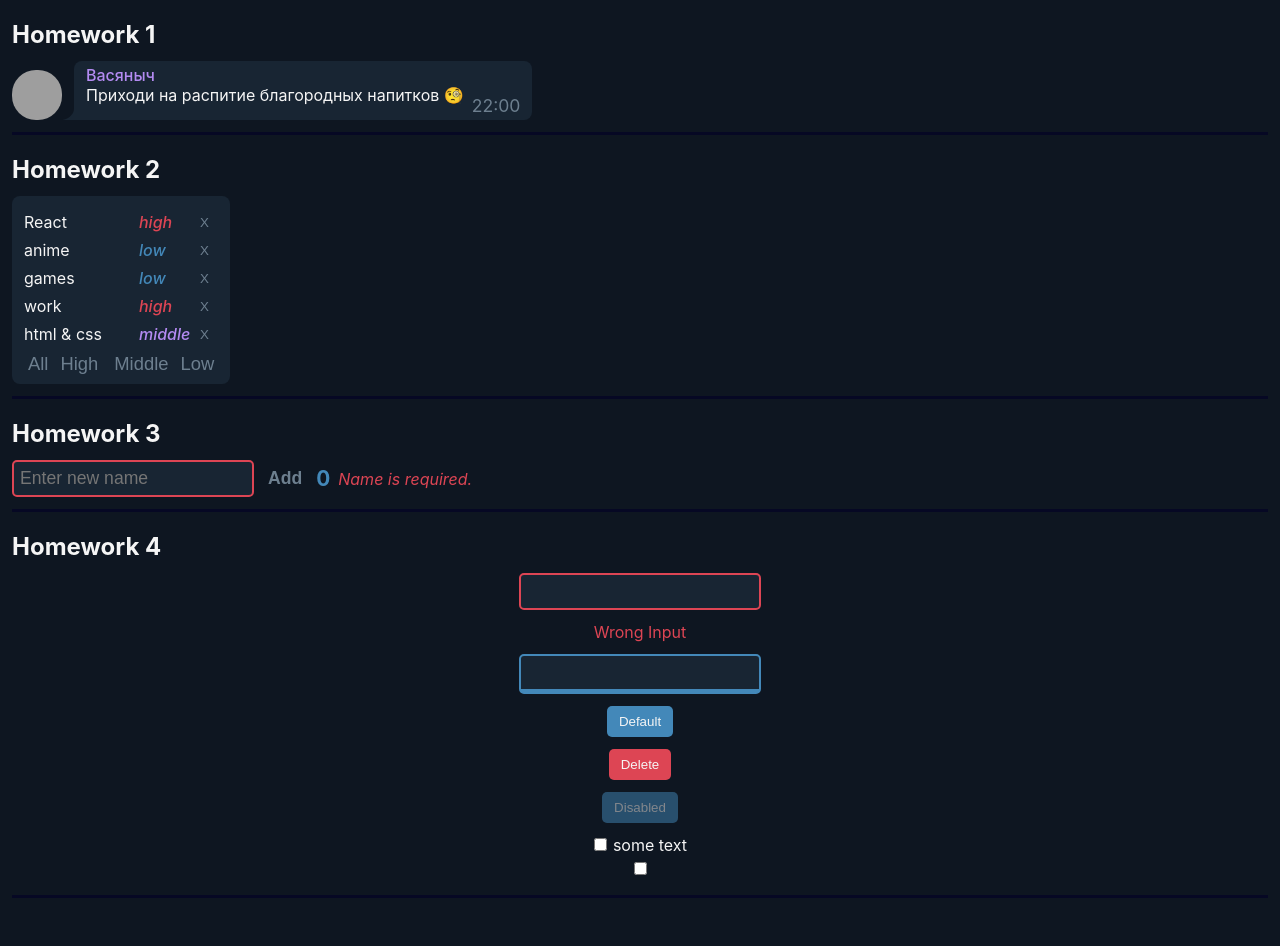
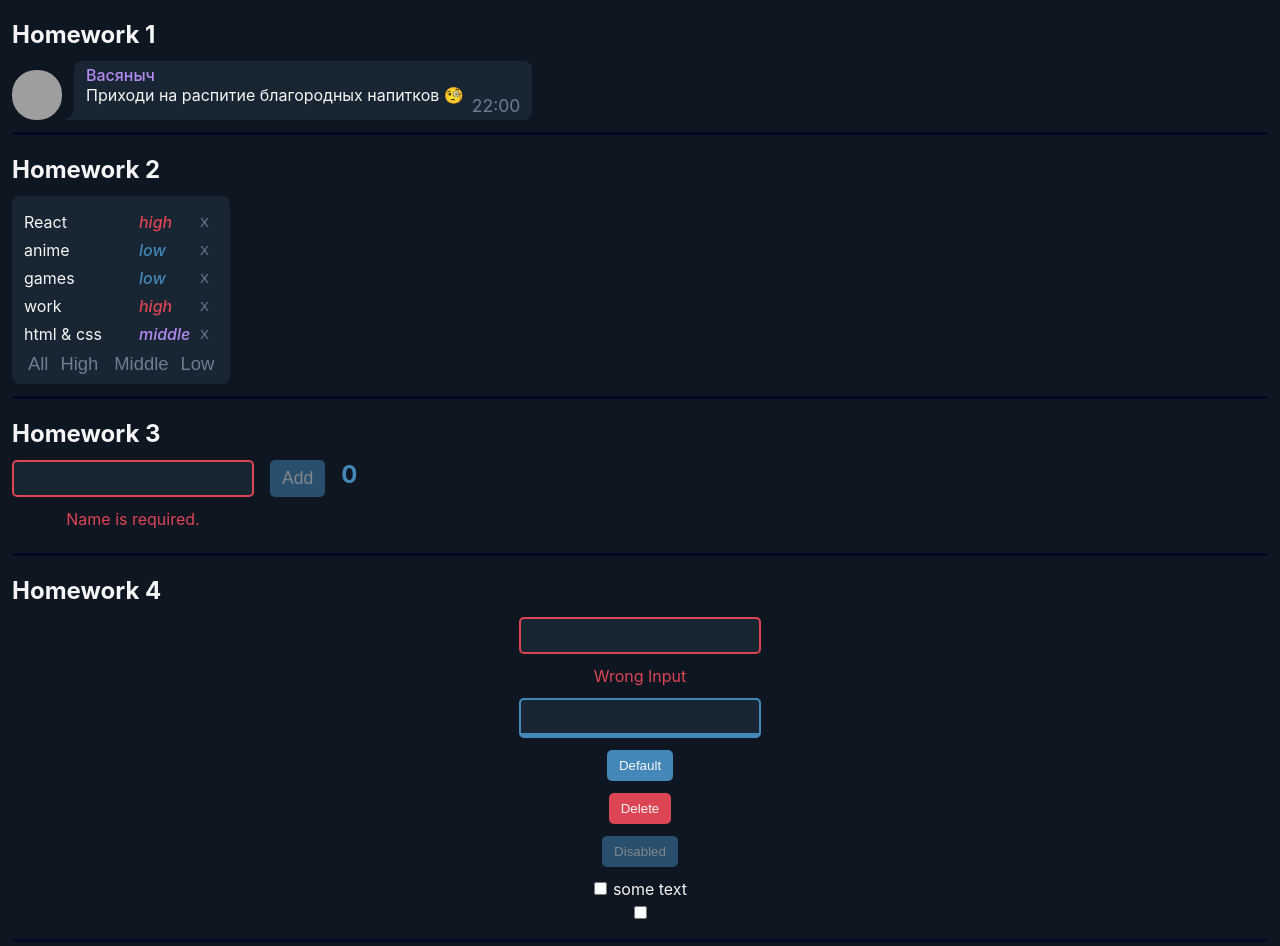
Before and after one commit to mykolao/react-homeworks, a React (Create React App) app: page / in a window 1280 px wide. Before the commit the page ends 902 px from the top, so only its background shows below. Built offline with nearby package versions, Linux system fonts and the light colour scheme; grey boxes are pictures that could not be loaded.

Commit message:
replaced with super components

```diff
--- a/src/homework-3/Greeting.module.css
+++ b/src/homework-3/Greeting.module.css
@@ -1,53 +1,23 @@
 .greeting {
   margin: 12px;
   display: flex;
+  align-items: flex-start;
+}
+
+.input {
+  display: flex;
+  flex-direction: column;
   align-items: center;
 }
 
-.input {
-  border-radius: 5px;
-  padding: 6px;
+.button {
+  margin-left: 16px;
   font-size: 1.1rem;
-  background-color: var(--fg-color);
-  color: var(--color-light);
-  border: none;
-}
-
-.input:focus {
-  outline: none;
-}
-
-.noerror {
-  border: 2px solid var(--color-blue);
-}
-
-.error {
-  border: 2px solid var(--color-red);
-}
-
-.button {
-  margin-left: 8px;
-  border: none;
-  background-color: var(--bg-color);
-  font-size: 1.1rem;
-  font-weight: bold;
-  color: var(--color-dark);
-}
-
-.button:hover {
-  cursor: pointer;
-  color: var(--color-light);
 }
 
 .counter {
-  margin-left: 8px;
-  font-size: 1.3rem;
+  margin-left: 16px;
+  font-size: 1.5rem;
   font-weight: bold;
   color: var(--color-blue);
 }
-
-.error_message {
-  margin-left: 8px;
-  color: var(--color-red);
-
-}
--- a/src/homework-3/Greeting.tsx
+++ b/src/homework-3/Greeting.tsx
@@ -1,11 +1,13 @@
 import React, { ChangeEvent } from "react";
+import SuperInputText from "../homework-4/common/c1-SuperInputText/SuperInputText";
+import SuperButton from "../homework-4/common/c2-SuperButton/SuperButton";
 import s from "./Greeting.module.css";
 
 type GreetingPropsType = {
   name: string;
   setNameCallback: (e: ChangeEvent<HTMLInputElement>) => void;
   addUser: () => void;
-  error: boolean;
+  error: string;
   totalUsers: number;
 };
 
@@ -16,12 +18,28 @@ const Greeting: React.FC<GreetingPropsType> = ({
   error,
   totalUsers,
 }) => {
-  const inputClass = error ? s.error : s.noerror;
-  const errorMsg = error ? "Name is required." : "";
+  // const inputClass = error ? s.error : s.noerror;
+  // const errorMsg = error ? "Name is required." : "";
 
   return (
     <div className={s.greeting}>
-      <input
+      <div className={s.input}>
+        <SuperInputText
+          value={name}
+          onEnter={addUser}
+          onChange={setNameCallback}
+          error={error}
+        ></SuperInputText>
+      </div>
+      <SuperButton
+        disabled={error ? true : false}
+        onClick={addUser}
+        className={s.button}
+      >
+        Add
+      </SuperButton>
+      <span className={s.counter}>{totalUsers}</span>
+      {/* <input
         value={name}
         onChange={setNameCallback}
         className={`${s.input} ${inputClass}`}
@@ -32,7 +50,7 @@ const Greeting: React.FC<GreetingPropsType> = ({
         Add
       </button>
       <span className={s.counter}>{totalUsers}</span>
-      <i className={s.error_message}>{errorMsg}</i>
+      <i className={s.error_message}>{errorMsg}</i> */}
     </div>
   );
 };
--- a/src/homework-3/GreetingContainer.tsx
+++ b/src/homework-3/GreetingContainer.tsx
@@ -10,7 +10,7 @@ type GreetingContainerPropsType = {
 const GreetingContainer: React.FC<GreetingContainerPropsType> =
   ({ users, addUserCallback }) => {
     const [name, setName] = useState<string>("");
-    const [error, setError] = useState<boolean>(true);
+    const [error, setError] = useState<string>("Name is required.");
 
     const setNameCallback = (
       e: ChangeEvent<HTMLInputElement>
@@ -19,10 +19,10 @@ const GreetingContainer: React.FC<GreetingContainerPropsType> =
 
       if (val.length) {
         setName(val);
-        setError(false);
+        setError("");
       } else {
         setName("");
-        setError(true);
+        setError("Name is required.");
       }
     };
 
@@ -33,7 +33,7 @@ const GreetingContainer: React.FC<GreetingContainerPropsType> =
         alert(`Hello  ${name}`);
       }
 
-      setError(true);
+      setError("Name is required.");
     };
 
     const totalUsers = users.length;
```
